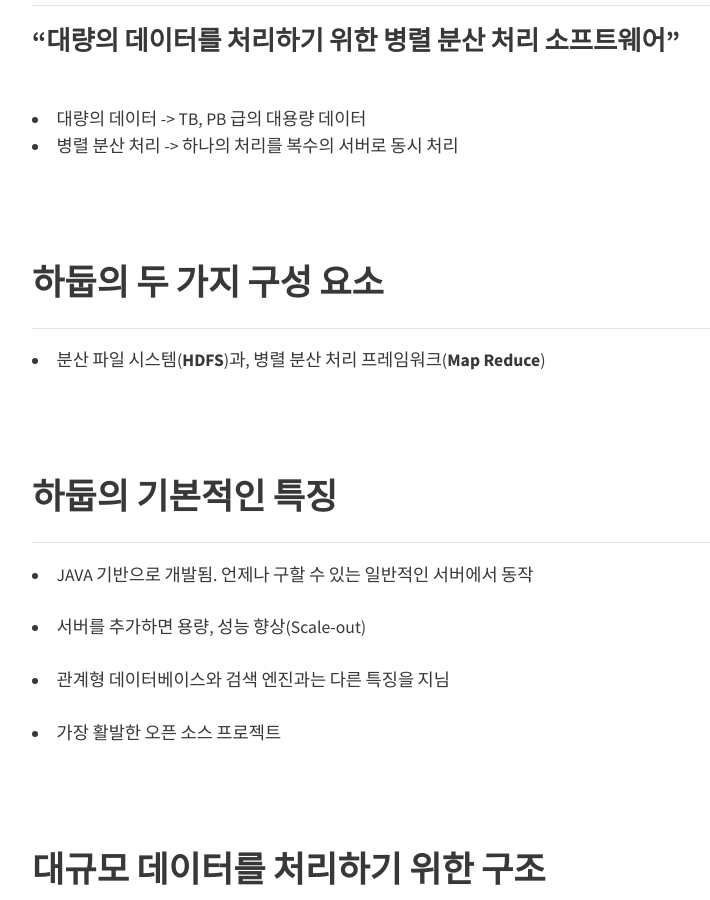
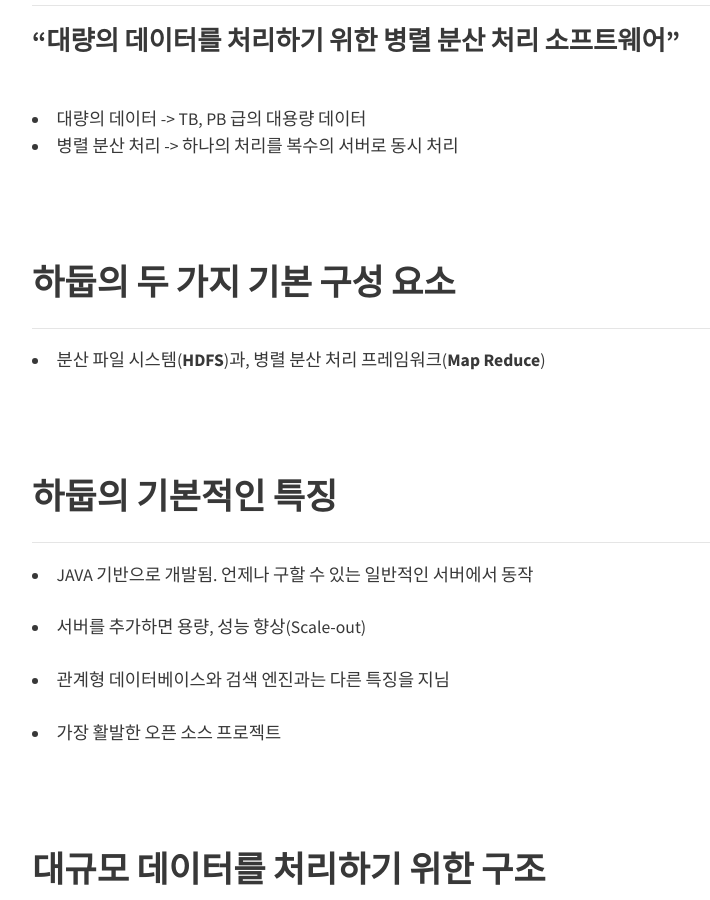
Before and after one commit to Ian3110/Ian3110.github.io, a Jekyll site: the page built from _posts/2021-02-27-HadoopSummary.md, in a window 1280 px wide and 900 px high, scrolled down 357 px. Shown: the whole window, without its empty margins (224-934 px from the left). Built offline with Jekyll 4.4.1, drawn with Linux system fonts in a browser that asks for light colours; nearby versions of some CDN libraries.

Commit message:
Hadoop Summary 1 살짝 수정

```diff
--- a/_posts/2021-02-27-HadoopSummary.md
+++ b/_posts/2021-02-27-HadoopSummary.md
@@ -12,7 +12,7 @@ categories:
 -	병렬 분산 처리 -> 하나의 처리를 복수의 서버로 동시 처리<br/><br/><br/><br/>
 
 
-## 하둡의 두 가지 구성 요소
+## 하둡의 두 가지 기본 구성 요소
 ---
 -	분산 파일 시스템(**HDFS**)과, 병렬 분산 처리 프레임워크(**Map Reduce**)<br/><br/><br/><br/>
 
```
